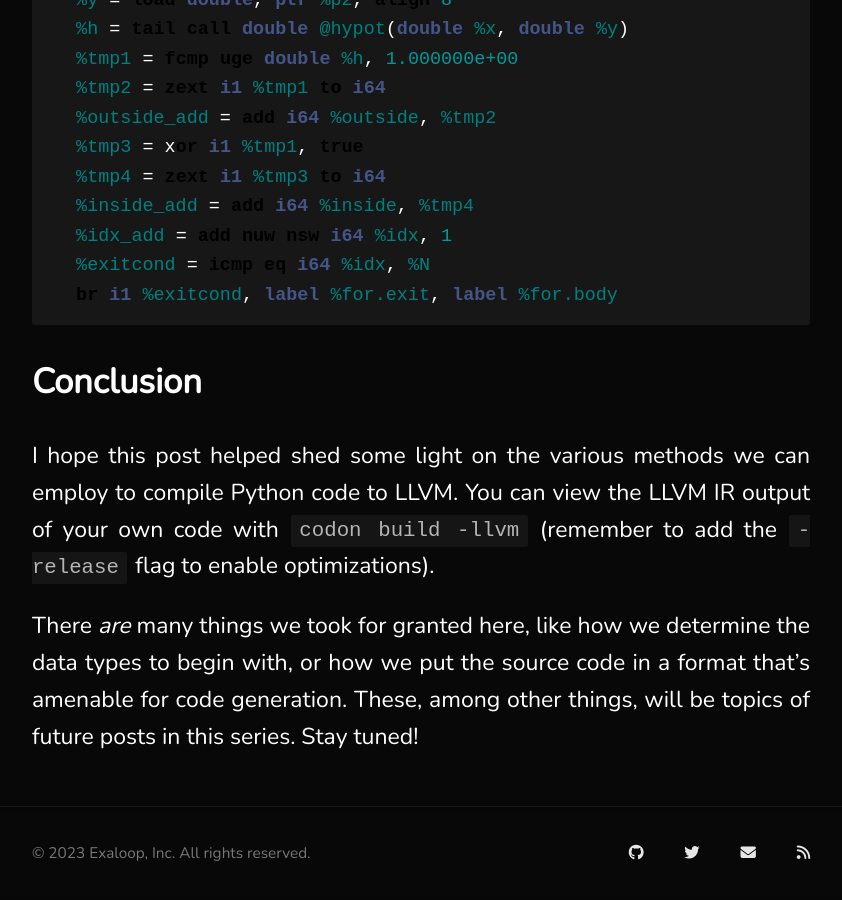
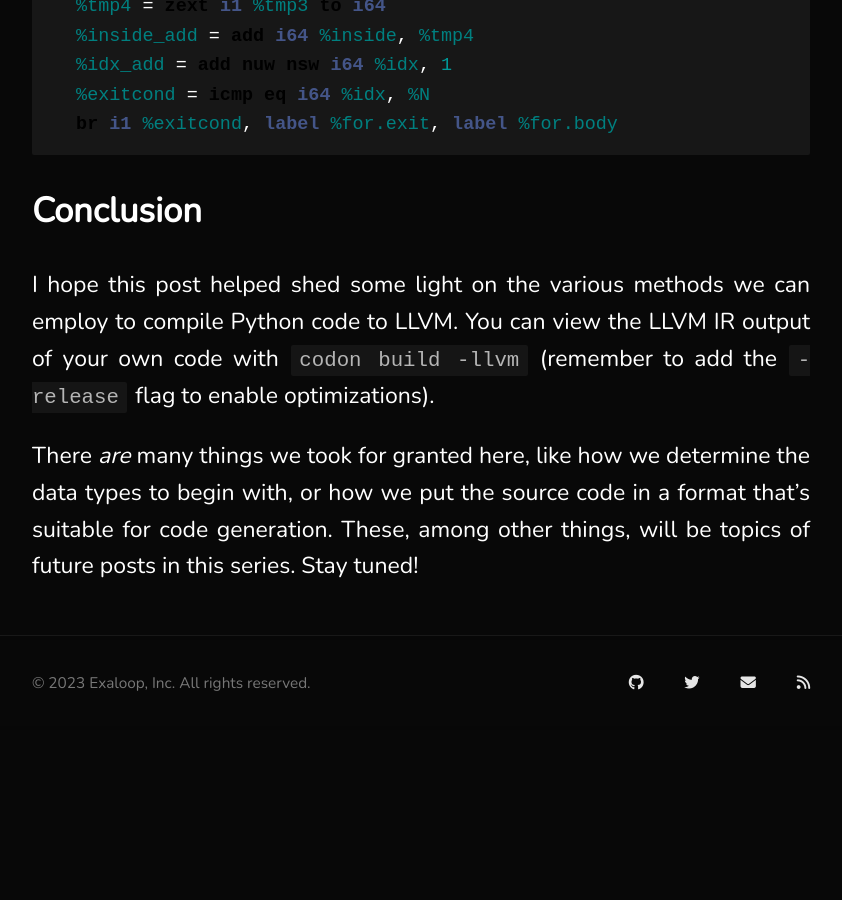
Before and after one commit to exaloop/blog.exaloop.io, a Jekyll site: the page built from _posts/2023-01-09-python-llvm.md, in a window 1280 px wide and 900 px high, scrolled down 24694 px. Shown: the whole window, without its empty margins (219-1061 px from the left). Built offline with Jekyll 4.4.1, drawn with Linux system fonts in a browser that asks for light colours; after the commit the page ends 25424 px from its top, so only the background shows below that; some of the changed text lies outside the part shown.

Commit message:
Update 2023-01-09-python-llvm.md

```diff
--- a/_posts/2023-01-09-python-llvm.md
+++ b/_posts/2023-01-09-python-llvm.md
@@ -208,7 +204,7 @@
 when thinking in terms of basic blocks: `break` simply becomes a branch to
 $$B_\mathrm{exit}$$ and `continue` becomes a branch to $$B_\mathrm{cond}$$.
 
-Other control flow constructs, like `elif`, work in an analogous way, and
+Other control flow constructs (like `elif`) work in an analogous way, and
 in fact can be constructed using just `if`-`else` and `while`. There is one
 particular statement that requires special care, however, as we'll see next.
 
@@ -743,6 +739,6 @@
 (remember to add the `-release` flag to enable optimizations).
 
 There *are* many things we took for granted here, like how we determine
-the data types to begin with, or how we put the source code in a format that's amenable
+the data types to begin with, or how we put the source code in a format that's suitable
 for code generation. These, among other things, will be topics of future posts in this series.
 Stay tuned!
```
Also changed, not shown: other parts of _posts/2023-01-09-python-llvm.md (+0 -4 lines).
